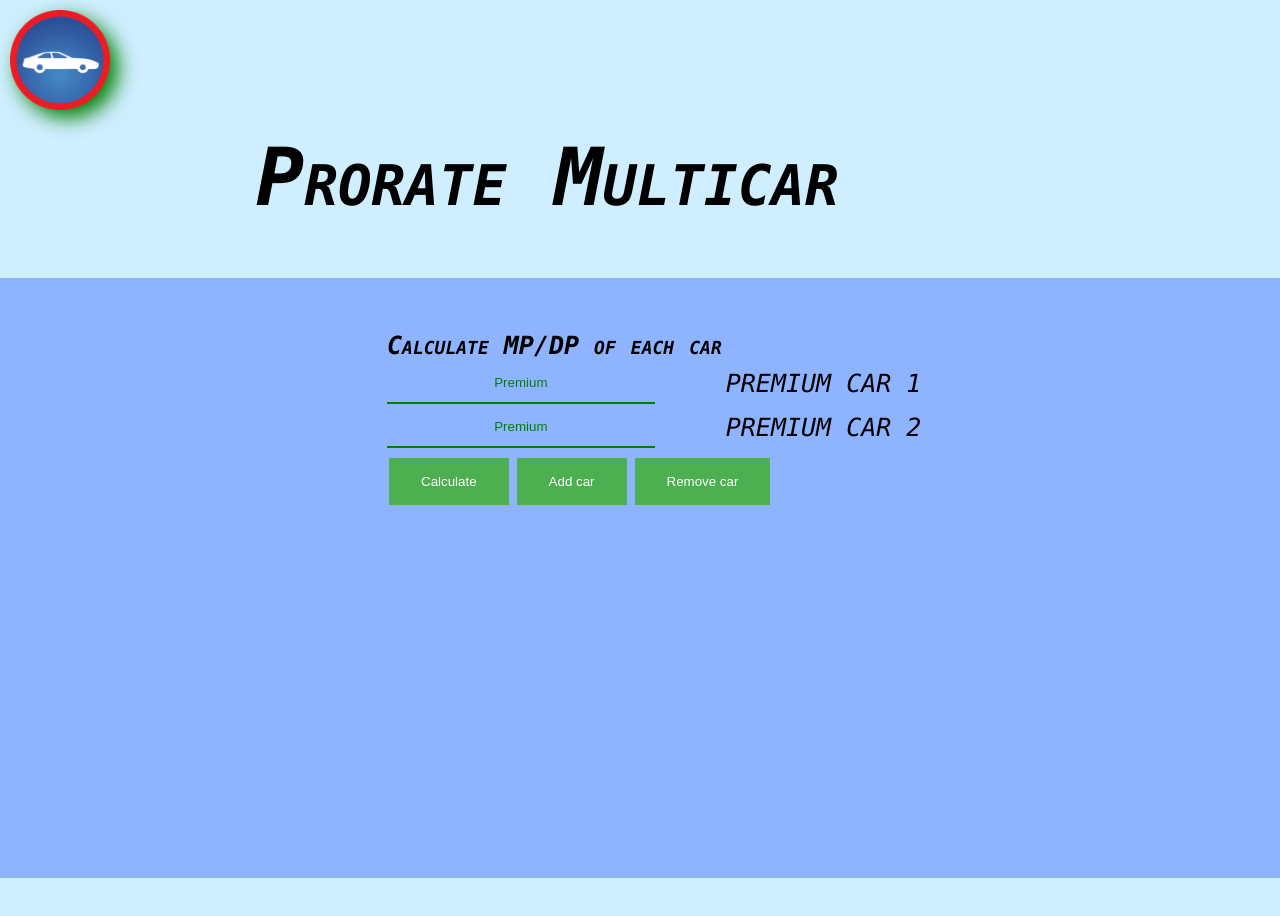
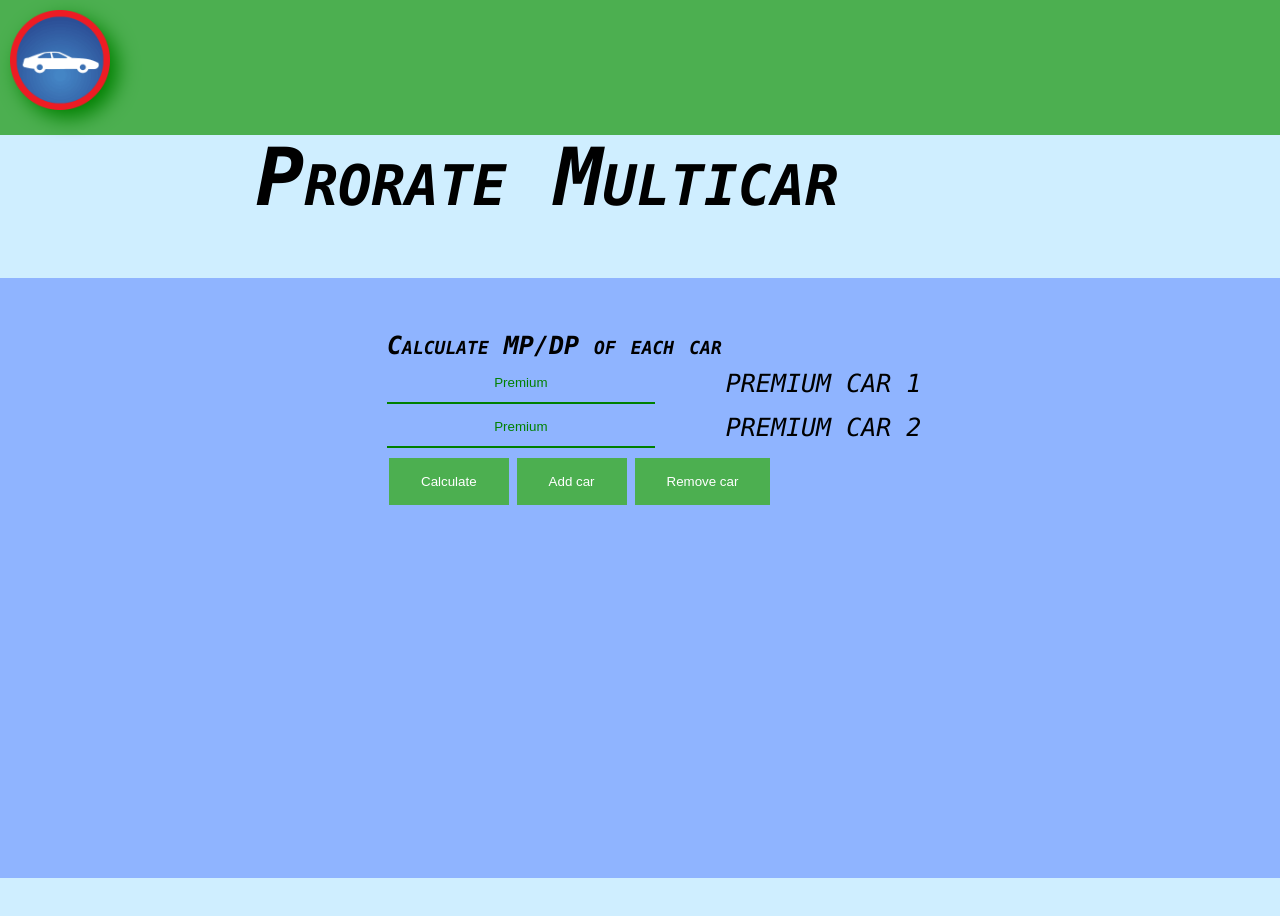
Before and after one commit to Kevin0828/ProrateMulticar, a plain HTML site: page index.html in a window 1280 px wide. Drawn offline with Linux system fonts and the light colour scheme.

Commit message:
Update ProrateMulticarStyle.css

```diff
--- a/ProrateMulticarStyle.css
+++ b/ProrateMulticarStyle.css
@@ -12,7 +12,7 @@ body
 
 header
 {
-	background-color: #cfeeff;
+	background-color: #4CAF50;
 	background-repeat: no-repeat;
 	width: 100%;
 	height: 135px;
```
